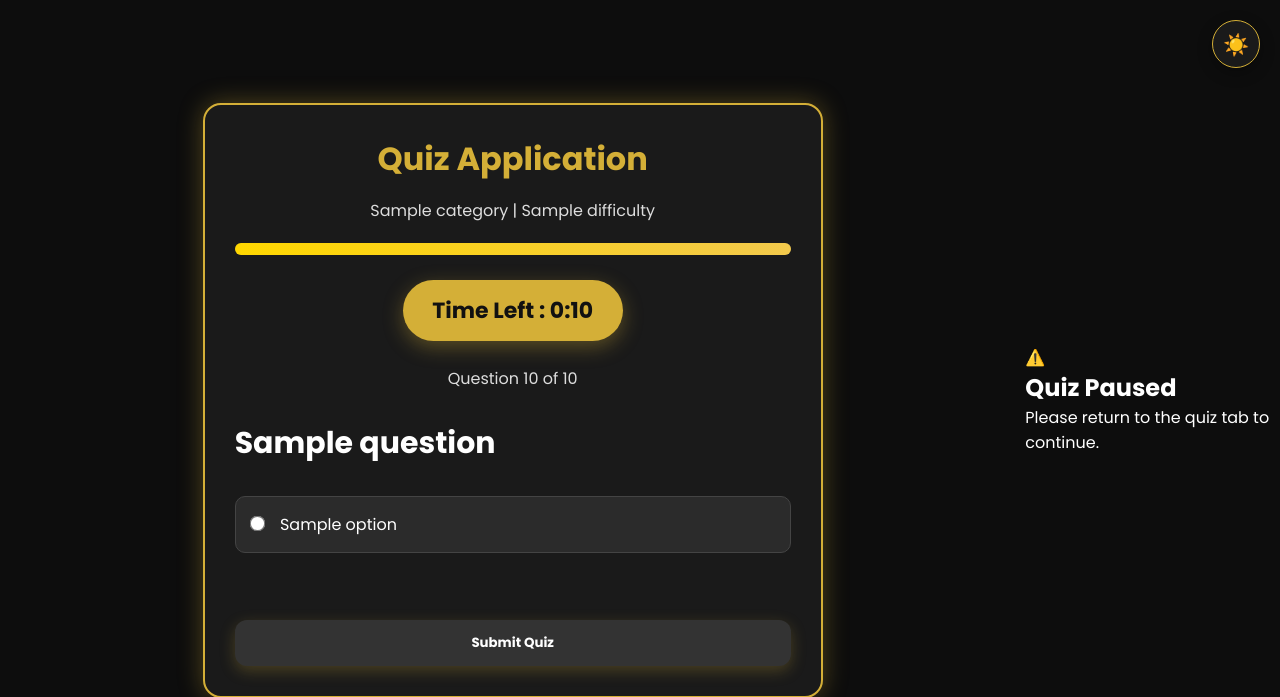
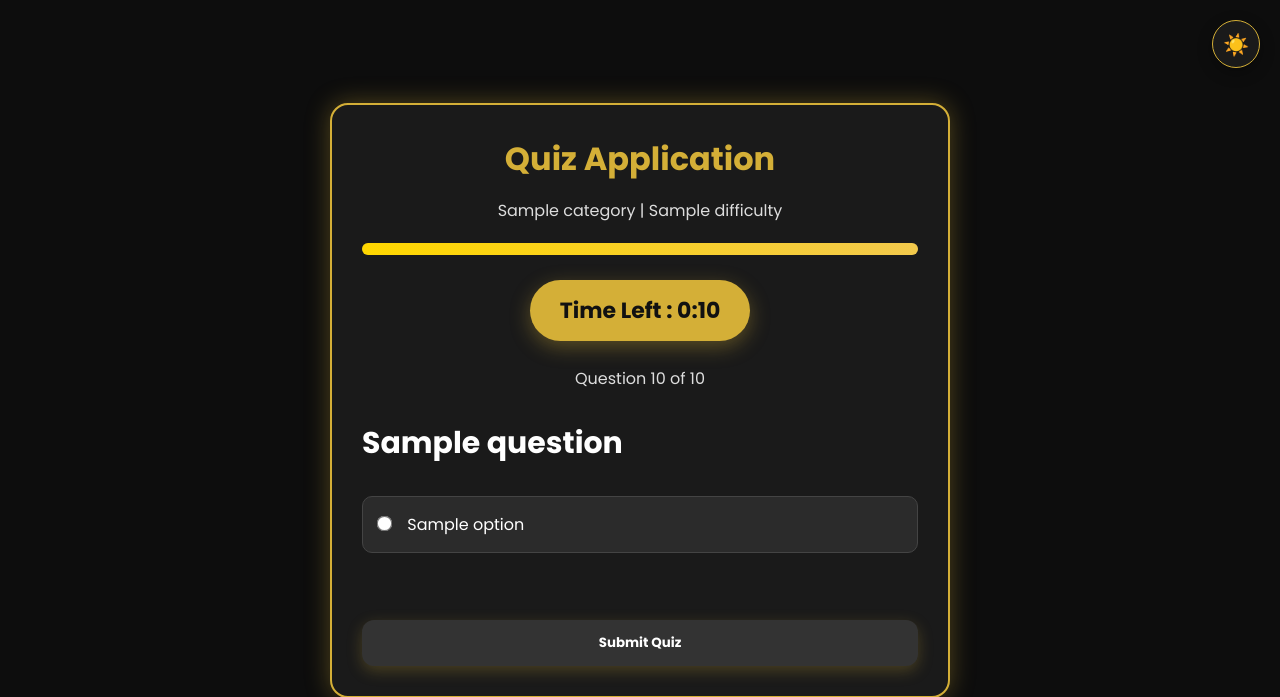
Before and after one commit to shaikh-abdul-basit436/Quizz_Application, a Flask app: template templates/quiz.html in a window 1280 px wide. Shown: the top 697 px of the page. Run offline with Flask 3, Linux system fonts and the light colour scheme; the template is opened without the code that fills it: most values are stand-ins (such as "Sample title", 1, 10 or a date in 2020).

Commit message:
Remove quiz paused warning section
Removed the quiz paused warning message from the HTML.

```diff
--- a/templates/quiz.html
+++ b/templates/quiz.html
@@ -123,14 +123,6 @@
 
 </div>
 
-<div id="tabWarning" class="tab-warning">
-    <div class="tab-warning-box">
-        <div class="tab-warning-icon">⚠️</div>
-        <h2>Quiz Paused</h2>
-        <p>Please return to the quiz tab to continue.</p>
-    </div>
-</div>
-
 <script src="{{ url_for('static', filename='js/script.js') }}"></script>
 
 </body>
```
